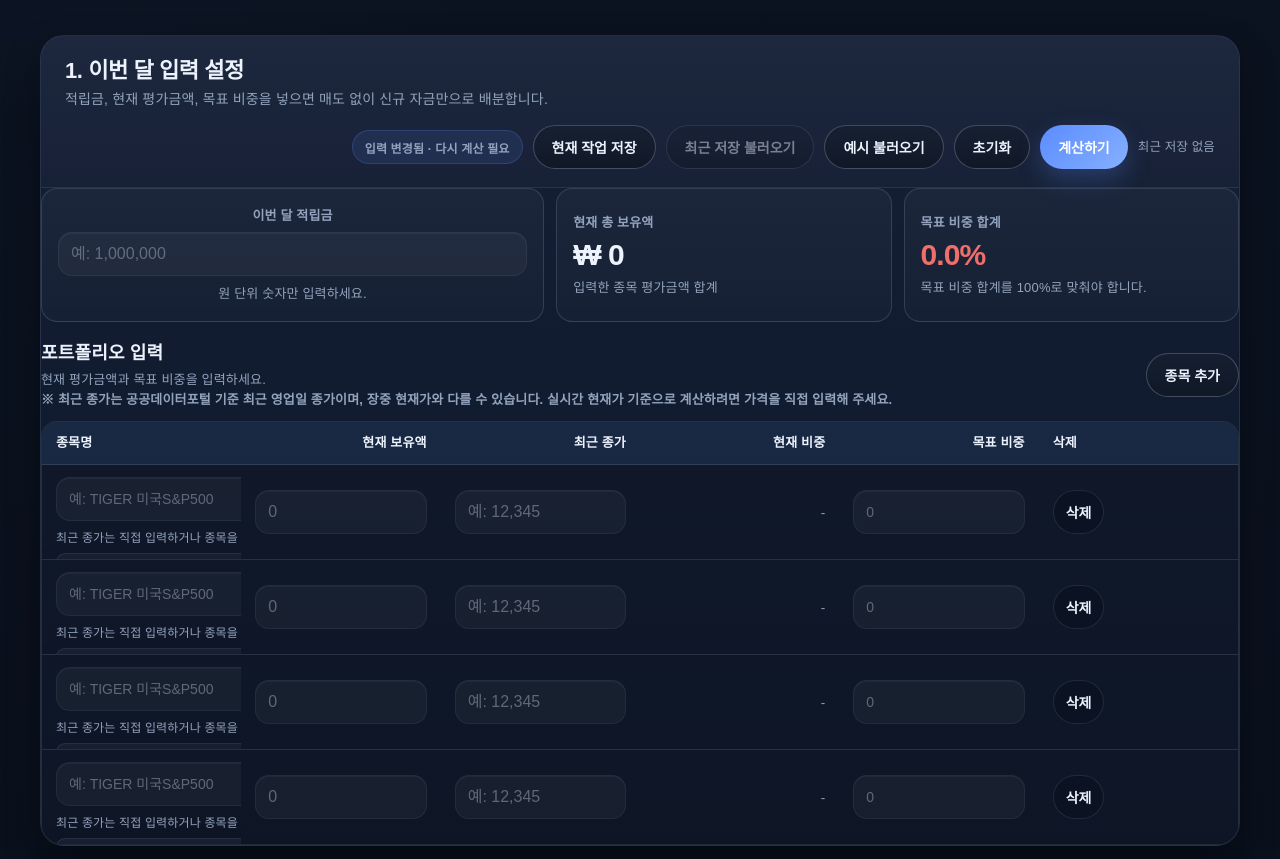
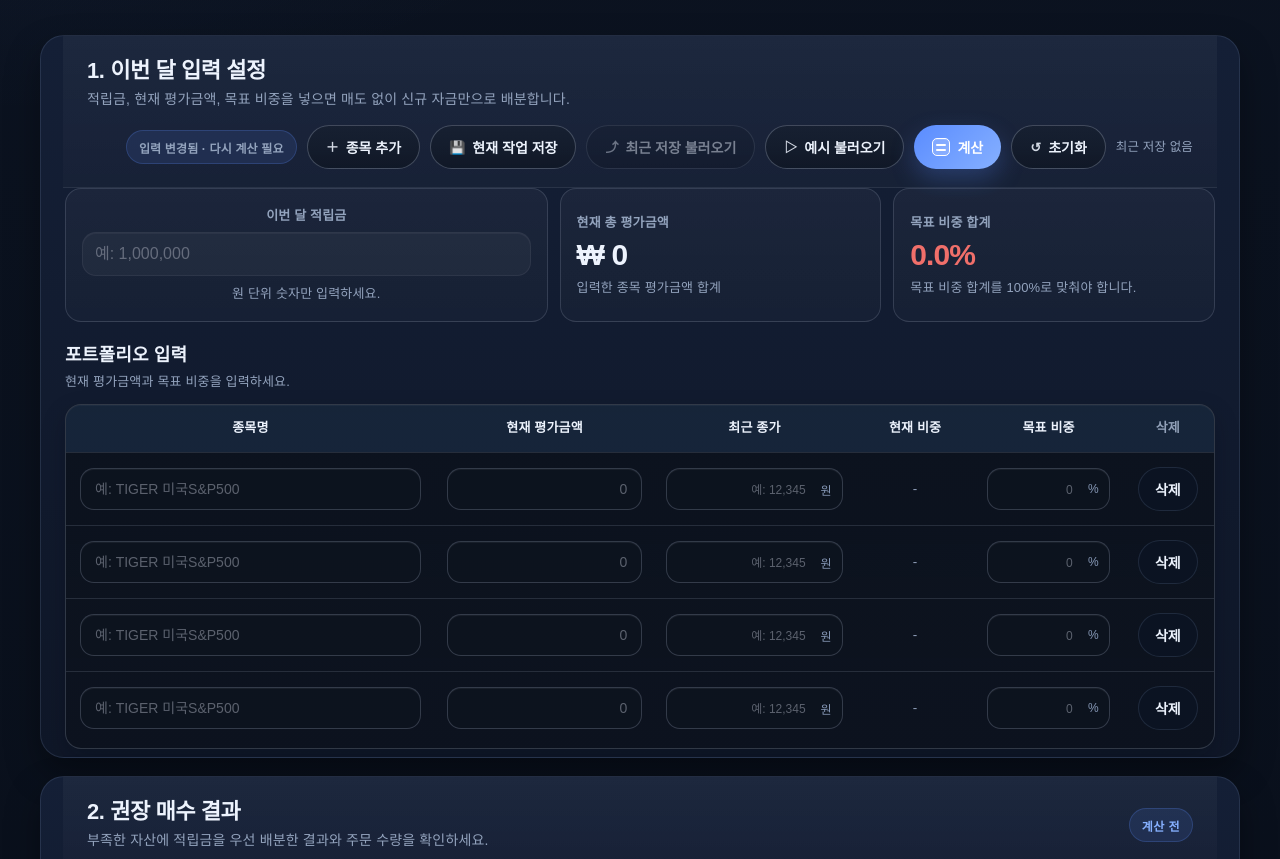
Before and after one commit to moosung8807/my-first-project, a plain HTML site: page pages/monthly-dca-rebalancing.html in a window 1280 px wide. Shown: the part 940-1799 px from the top of the page. Drawn offline with Linux system fonts and the light colour scheme; a web font is replaced by a local one.

Commit message:
Refine monthly DCA workspace layout

```diff
--- a/assets/css/monthly-dca.css
+++ b/assets/css/monthly-dca.css
@@ -34,6 +34,16 @@
   margin-bottom: 18px;
 }
 
+.monthlyToolCard,
+.monthlyResultCard,
+.monthlyInfoCard,
+.monthlyCatchCard,
+.monthlyFaqSection,
+.monthlyGuideRail .guideRailInner {
+  padding-left: 22px;
+  padding-right: 22px;
+}
+
 .monthlyPrimaryActions {
   align-items: center;
 }
@@ -55,6 +65,18 @@
   grid-template-columns: minmax(0, 1.5fr) repeat(2, minmax(0, 1fr));
   gap: 12px;
   margin-bottom: 18px;
+}
+
+.monthlyToolCard .controlGrid,
+.monthlyToolCard .toolTableHeader,
+.monthlyToolCard .toolError,
+.monthlyToolCard .toolTableWrap,
+.monthlyResultCard .metricGrid,
+.monthlyResultCard .allocationNote,
+.monthlyResultCard .toolTableWrap,
+.monthlyInfoCard .monthlyInfoGrid {
+  margin-left: 2px;
+  margin-right: 2px;
 }
 
 .fieldCard {
@@ -97,9 +119,7 @@ html[data-theme="light"] .fieldCard {
   line-height: 1.55;
 }
 
-#targetTotalLabel.isInvalid,
-.quoteStatus[data-tone="warn"],
-.quoteStatus[data-tone="error"] {
+#targetTotalLabel.isInvalid {
   color: var(--sell);
 }
 
@@ -108,7 +128,11 @@ html[data-theme="light"] .fieldCard {
   align-items: center;
   justify-content: space-between;
   gap: 14px;
-  margin: 18px 0 10px;
+  margin: 20px 0 12px;
+}
+
+.toolTableHeader > div {
+  min-width: 0;
 }
 
 .toolSectionTitle {
@@ -139,19 +163,56 @@ html[data-theme="light"] .fieldCard {
 
 .toolTableWrap {
   overflow-x: auto;
-  border: 1px solid var(--line);
+  margin-top: 12px;
+  margin-bottom: 8px;
+  padding-bottom: 4px;
+  border: 1px solid rgba(154, 166, 186, 0.26);
   border-radius: 16px;
-  background: linear-gradient(180deg, rgba(10, 15, 24, 0.24), rgba(10, 15, 24, 0.1));
+  background: linear-gradient(180deg, rgba(12, 18, 29, 0.92), rgba(12, 18, 29, 0.84));
+  box-shadow:
+    inset 0 1px 0 rgba(255, 255, 255, 0.04),
+    0 10px 24px rgba(4, 9, 17, 0.22);
 }
 
 html[data-theme="light"] .toolTableWrap {
-  background: rgba(255, 255, 255, 0.7);
+  background: rgba(250, 252, 255, 0.96);
+  border-color: rgba(108, 127, 153, 0.2);
+  box-shadow: inset 0 1px 0 rgba(255, 255, 255, 0.98);
 }
 
 .toolTable {
   width: 100%;
   min-width: 920px;
   border-collapse: collapse;
+}
+
+#dcaTable {
+  min-width: 940px;
+  table-layout: fixed;
+}
+
+#dcaTable .col-name {
+  width: 232px;
+}
+
+#dcaTable .col-amount {
+  width: 138px;
+}
+
+#dcaTable .col-price {
+  width: 126px;
+}
+
+#dcaTable .col-weight {
+  width: 76px;
+}
+
+#dcaTable .col-target {
+  width: 92px;
+}
+
+#dcaTable .col-del {
+  width: 58px;
 }
 
 .resultTable {
@@ -176,6 +237,49 @@ html[data-theme="light"] .toolTableWrap {
 
 html[data-theme="light"] .toolTable th {
   background: rgba(107, 130, 151, 0.12);
+}
+
+#dcaTable th,
+#dcaTable td {
+  padding-top: 14px;
+  padding-bottom: 14px;
+  padding-left: 14px;
+  padding-right: 14px;
+}
+
+#dcaTable thead th {
+  white-space: nowrap;
+}
+
+#dcaTable tbody td {
+  text-align: right;
+  white-space: nowrap;
+  overflow: hidden;
+  text-overflow: ellipsis;
+}
+
+#dcaTable th.col-del,
+#dcaTable td.col-del {
+  text-align: center;
+}
+
+#dcaTable th.col-name {
+  text-align: center;
+}
+
+#dcaTable td.col-name {
+  text-align: left;
+}
+
+#dcaTable th.col-weight,
+#dcaTable td.col-weight {
+  text-align: center;
+}
+
+#dcaTable th.col-amount,
+#dcaTable th.col-price,
+#dcaTable th.col-target {
+  text-align: center;
 }
 
 .toolTable tbody tr:last-child td {
@@ -206,7 +310,87 @@ html[data-theme="light"] .toolTable th {
 
 .dcaNameField {
   position: relative;
-  min-width: 220px;
+  min-width: 0;
+}
+
+#dcaTable tbody td.col-name {
+  overflow: visible;
+}
+
+#dcaTable .dcaNameField,
+#dcaTable .nameInput {
+  width: 100%;
+}
+
+#dcaTable td.col-name input,
+#dcaTable td.col-amount input,
+#dcaTable td.col-price input,
+#dcaTable td.col-target input {
+  display: block;
+  height: 42px;
+  margin: 1px 0;
+  padding: 0 14px;
+  box-sizing: border-box;
+  border-color: rgba(154, 166, 186, 0.28);
+  background: rgba(14, 20, 31, 0.92);
+  background-clip: padding-box;
+  box-shadow: inset 0 1px 0 rgba(255, 255, 255, 0.05);
+  font-size: 14px;
+  line-height: normal;
+}
+
+html[data-theme="light"] #dcaTable td.col-name input,
+html[data-theme="light"] #dcaTable td.col-amount input,
+html[data-theme="light"] #dcaTable td.col-price input,
+html[data-theme="light"] #dcaTable td.col-target input {
+  border-color: rgba(108, 127, 153, 0.18);
+  background: #f9fbfe;
+  box-shadow: inset 0 1px 0 rgba(255, 255, 255, 0.98);
+}
+
+#dcaTable td.col-name input {
+  text-align: left;
+}
+
+#dcaTable td.col-amount,
+#dcaTable td.col-price,
+#dcaTable td.col-target {
+  min-width: 0;
+}
+
+#dcaTable td.col-amount,
+#dcaTable td.col-price,
+#dcaTable td.col-target {
+  padding-left: 12px;
+  padding-right: 12px;
+  font-variant-numeric: tabular-nums;
+}
+
+#dcaTable .weightPreview {
+  display: inline-flex;
+  min-width: 72px;
+  justify-content: center;
+}
+
+#dcaTable td.col-amount .moneyInput,
+#dcaTable td.col-price .moneyInput,
+#dcaTable td.col-target .percentInput {
+  text-align: right;
+}
+
+#dcaTable td.col-price .moneyInput,
+#dcaTable td.col-target .percentInput {
+  padding-right: 36px;
+}
+
+#dcaTable td.col-price::after,
+#dcaTable td.col-target::after {
+  right: 23px;
+}
+
+#dcaTable .iconButton {
+  min-width: 60px;
+  padding: 0 10px;
 }
 
 .dcaSuggest {
@@ -222,6 +406,17 @@ html[data-theme="light"] .toolTable th {
   border-radius: 14px;
   background: linear-gradient(180deg, rgba(24, 33, 51, 0.98), rgba(18, 25, 38, 0.98));
   box-shadow: 0 16px 30px rgba(0, 0, 0, 0.22);
+  max-height: 220px;
+  overflow: auto;
+}
+
+.dcaSuggest.isAbove {
+  top: auto;
+  bottom: calc(100% + 6px);
+}
+
+.dcaSuggest[hidden] {
+  display: none;
 }
 
 html[data-theme="light"] .dcaSuggest {
@@ -266,24 +461,8 @@ html[data-theme="light"] .dcaSuggestItem.isActive {
   font-size: 12px;
 }
 
-.quoteStatus {
-  margin: 8px 0 0;
-  color: var(--muted);
-  font-size: 12px;
-  line-height: 1.5;
-}
-
-.quoteStatus[data-tone="success"],
 .resultTable .emphasis {
-  color: var(--signal-accent);
-}
-
-.quoteStatus[data-tone="manual"] {
-  color: color-mix(in srgb, var(--text) 58%, var(--muted) 42%);
-}
-
-.quoteStatus[data-tone="loading"] {
-  color: var(--gold-soft);
+  color: var(--sell);
 }
 
 .weightPreview {
@@ -521,6 +700,28 @@ html[data-theme="light"] .monthlyCatchLink {
     max-width: none;
   }
 
+  .monthlyToolCard,
+  .monthlyResultCard,
+  .monthlyInfoCard,
+  .monthlyCatchCard,
+  .monthlyFaqSection,
+  .monthlyGuideRail .guideRailInner {
+    padding-left: 18px;
+    padding-right: 18px;
+  }
+
+  .monthlyToolCard .controlGrid,
+  .monthlyToolCard .toolTableHeader,
+  .monthlyToolCard .toolError,
+  .monthlyToolCard .toolTableWrap,
+  .monthlyResultCard .metricGrid,
+  .monthlyResultCard .allocationNote,
+  .monthlyResultCard .toolTableWrap,
+  .monthlyInfoCard .monthlyInfoGrid {
+    margin-left: 0;
+    margin-right: 0;
+  }
+
   .monthlyHeroActions {
     gap: 8px;
   }
--- a/assets/js/monthly-dca-page.js
+++ b/assets/js/monthly-dca-page.js
@@ -49,7 +49,6 @@
   const QUOTE_ENDPOINT = "/api/quote";
   const WORKSPACE_SAVE_KEY = "rb-monthly-dca-saved-workspace-v1";
   const rowStates = new WeakMap();
-  const DEFAULT_QUOTE_STATUS = "최근 종가는 직접 입력하거나 종목을 선택해 자동으로 불러올 수 있습니다.";
   const DEFAULT_ROWS = [
     { name: "", amount: "", price: "", target: "" },
     { name: "", amount: "", price: "", target: "" },
@@ -89,12 +88,6 @@
     toastTimer = setTimeout(() => {
       toast.classList.remove("show");
     }, 1700);
-  }
-
-  function formatBaseDateLabel(value) {
-    const raw = String(value || "").trim();
-    if (!/^\d{8}$/.test(raw)) return "";
-    return `${raw.slice(0, 4)}-${raw.slice(4, 6)}-${raw.slice(6, 8)} 기준`;
   }
 
   function updateStaleBadge() {
@@ -286,8 +279,10 @@
   function setRowQuoteStatus(tr, message, tone = "idle") {
     const statusEl = tr.querySelector(".quoteStatus");
     if (!statusEl) return;
-    statusEl.textContent = message || DEFAULT_QUOTE_STATUS;
+    const nextMessage = String(message || "").trim();
+    statusEl.textContent = nextMessage;
     statusEl.dataset.tone = tone;
+    statusEl.hidden = !nextMessage;
   }
 
   function abortQuoteRequest(tr) {
@@ -304,10 +299,31 @@
     if (!box || !nameInput) return;
     box.hidden = true;
     box.innerHTML = "";
+    box.classList.remove("isAbove");
+    box.style.removeProperty("max-height");
     ensureRowState(tr).activeIndex = -1;
     nameInput.setAttribute("aria-expanded", "false");
     nameInput.removeAttribute("aria-controls");
     nameInput.removeAttribute("aria-activedescendant");
+  }
+
+  function updateSuggestionPlacement(tr) {
+    const box = getSuggestBox(tr);
+    const nameInput = tr.querySelector(".nameInput");
+    if (!box || !nameInput || box.hidden) return;
+
+    box.classList.remove("isAbove");
+
+    const inputRect = nameInput.getBoundingClientRect();
+    const desiredHeight = Math.min(box.scrollHeight || 0, 220);
+    const availableBelow = Math.max(0, window.innerHeight - inputRect.bottom - 12);
+    const availableAbove = Math.max(0, inputRect.top - 12);
+    const shouldOpenAbove = availableBelow < Math.min(desiredHeight, 180) && availableAbove > availableBelow;
+    const availableSpace = shouldOpenAbove ? availableAbove : availableBelow;
+    const cappedHeight = Math.max(88, Math.min(220, availableSpace - 8));
+
+    box.classList.toggle("isAbove", shouldOpenAbove);
+    box.style.maxHeight = `${cappedHeight}px`;
   }
 
   function applySuggestionSelection(tr, item) {
@@ -357,6 +373,7 @@
       box.id = `dcaSuggest-${Math.random().toString(36).slice(2, 8)}`;
     }
     nameInput.setAttribute("aria-controls", box.id);
+    updateSuggestionPlacement(tr);
     setActiveSuggestionIndex(tr, 0);
   }
 
@@ -400,7 +417,7 @@
     }
 
     if (!force && priceInput.dataset.edited === "manual" && parseNum(priceInput.value) > 0) {
-      setRowQuoteStatus(tr, "최근 종가 직접 입력값을 사용 중입니다.", "manual");
+      setRowQuoteStatus(tr, "", "manual");
       return;
     }
 
@@ -416,10 +433,9 @@
       tr.dataset.resolvedSymbol = result.symbol;
       priceInput.value = withComma(String(Math.round(result.price)));
       delete priceInput.dataset.edited;
-      const baseDateLabel = formatBaseDateLabel(result.baseDate);
       setRowQuoteStatus(
         tr,
-        baseDateLabel ? `${baseDateLabel} 최근 종가를 불러왔습니다.` : `${result.symbol} 최근 종가를 불러왔습니다.`,
+        "",
         "success"
       );
       updateInputSummary();
@@ -439,7 +455,7 @@
     const tr = document.createElement("tr");
     tr.dataset.resolvedSymbol = row.symbol || "";
     tr.innerHTML = `
-      <td>
+      <td class="col-name">
         <div class="dcaNameField">
           <input
             class="nameInput"
@@ -452,22 +468,21 @@
             aria-expanded="false"
           />
           <div class="dcaSuggest" hidden role="listbox"></div>
-          <p class="quoteStatus" data-tone="idle">${escapeHtml(DEFAULT_QUOTE_STATUS)}</p>
         </div>
       </td>
-      <td class="num">
+      <td class="num col-amount">
         <input class="moneyInput" data-field="amount" inputmode="numeric" placeholder="0" value="${escapeHtml(row.amount || "")}" />
       </td>
-      <td class="num">
+      <td class="num col-price">
         <input class="moneyInput priceInput" data-field="price" inputmode="numeric" placeholder="예: 12,345" value="${escapeHtml(row.price || "")}" />
       </td>
-      <td class="num">
+      <td class="num col-weight">
         <span class="weightPreview">0.0%</span>
       </td>
-      <td class="num">
+      <td class="num col-target">
         <input class="percentInput" data-field="target" inputmode="decimal" placeholder="0" value="${escapeHtml(row.target || "")}" />
       </td>
-      <td>
+      <td class="col-del">
         <button class="iconButton" type="button" aria-label="종목 삭제">삭제</button>
       </td>
     `;
@@ -483,7 +498,7 @@
     }
 
     if (parseNum(priceInput.value) > 0) {
-      setRowQuoteStatus(tr, "최근 종가 직접 입력값을 사용 중입니다.", "manual");
+      setRowQuoteStatus(tr, "", "manual");
       priceInput.dataset.edited = "manual";
     }
 
@@ -499,9 +514,9 @@
       formatInputWithComma(priceInput);
       priceInput.dataset.edited = parseNum(priceInput.value) > 0 ? "manual" : "";
       if (parseNum(priceInput.value) > 0) {
-        setRowQuoteStatus(tr, "최근 종가 직접 입력값을 사용 중입니다.", "manual");
+        setRowQuoteStatus(tr, "", "manual");
       } else {
-        setRowQuoteStatus(tr, DEFAULT_QUOTE_STATUS, "idle");
+        setRowQuoteStatus(tr, "", "idle");
       }
       markDirtyIfNeeded();
       clearResults();
@@ -524,13 +539,13 @@
       if (!String(nameInput.value || "").trim()) {
         hideNameSuggestions(tr);
         if (!priceInput.dataset.edited) {
-          setRowQuoteStatus(tr, DEFAULT_QUOTE_STATUS, "idle");
+          setRowQuoteStatus(tr, "", "idle");
         }
         return;
       }
       showNameSuggestions(tr, nameInput.value);
       if (!priceInput.dataset.edited) {
-        setRowQuoteStatus(tr, "종목을 선택하면 최근 종가를 자동으로 불러옵니다.", "idle");
+        setRowQuoteStatus(tr, "", "idle");
       }
     });
     nameInput.addEventListener("focus", () => {
@@ -769,7 +784,7 @@
         row.amountEl.classList.add("invalidField");
         if (!firstInvalid) firstInvalid = row.amountEl;
         if (!errorBox.textContent) {
-          showError(`${index + 1}번째 종목의 현재 보유액을 확인하세요.`);
+          showError(`${index + 1}번째 종목의 현재 평가금액을 확인하세요.`);
         }
       }
       if (row.currentPrice < 0) {
--- a/pages/monthly-dca-rebalancing.html
+++ b/pages/monthly-dca-rebalancing.html
@@ -20,7 +20,7 @@
 
   <meta property="og:type" content="article" />
   <meta property="og:title" content="월 적립식 매수 비중 계산기 | 매달 얼마씩 사야 목표 비중에 가까워질까" />
-  <meta property="og:description" content="현재 보유액, 목표 비중, 이번 달 적립금을 넣으면 각 종목별 권장 매수 금액을 계산합니다." />
+  <meta property="og:description" content="현재 평가금액, 목표 비중, 이번 달 적립금을 넣으면 각 종목별 권장 매수 금액을 계산합니다." />
   <meta property="og:url" content="https://rebalancing.kr/pages/monthly-dca-rebalancing.html" />
   <meta property="og:site_name" content="Rebalancing Helper" />
   <meta property="og:locale" content="ko_KR" />
@@ -37,7 +37,7 @@
         "answer": "과대 비중 자산을 매도하지 않는 조건에서는 이번 달 적립금만으로 정확히 목표 비중에 맞추기 어려울 수 있습니다. 이 계산기는 부족한 자산에 적립금을 배분해 목표 비중에 더 가까워지도록 돕습니다."
       },
       {
-        "question": "현재 보유액만 입력해도 되나요?",
+        "question": "현재 평가금액만 입력해도 되나요?",
         "answer": "네. 이 페이지는 현재 보유 수량이 아니라 종목별 현재 평가금액을 기준으로 계산합니다. 적립식 매수 배분만 빠르게 보고 싶을 때 적합합니다."
       },
       {
@@ -66,7 +66,7 @@
           <span class="heroTitleLine"><span class="heroTitleAccent">매수</span> 계산기</span>
         </h1>
         <p class="heroDesc">
-          현재 보유액과 목표 비중, 이번 달 적립금을 넣으면
+          현재 평가금액과 목표 비중, 이번 달 적립금을 넣으면
           매도 없이 어떤 종목을 얼마씩 사야 목표 비중에 더 가까워지는지 바로 계산합니다.
         </p>
 
@@ -92,7 +92,7 @@
                 <path d="M16.5 3.5a2.1 2.1 0 0 1 3 3L7 19l-4 1 1-4Z" />
               </svg>
             </span>
-            <span class="heroStepLabel">적립금과 보유액 입력</span>
+            <span class="heroStepLabel">적립금과 평가금액 입력</span>
           </li>
           <li>
             <span class="heroStepBadge">2</span>
@@ -139,13 +139,14 @@
               <h2 id="dcaToolTitle">1. 이번 달 입력 설정</h2>
               <p>적립금, 현재 평가금액, 목표 비중을 넣으면 매도 없이 신규 자금만으로 배분합니다.</p>
             </div>
-            <div class="sectionHeadingActions monthlyPrimaryActions">
+            <div class="sectionHeadingActions controlActions monthlyPrimaryActions">
               <span class="statusBadge" id="dcaStaleBadge" hidden>입력 변경됨 · 다시 계산 필요</span>
-              <button class="secondary" id="dcaSaveBtn" type="button">현재 작업 저장</button>
-              <button class="secondary" id="dcaLoadBtn" type="button" disabled>최근 저장 불러오기</button>
-              <button class="secondary" id="dcaDemoBtn" type="button">예시 불러오기</button>
-              <button class="secondary" id="dcaResetBtn" type="button">초기화</button>
-              <button class="primary" id="dcaCalcBtn" type="button">계산하기</button>
+              <button class="secondary" id="dcaAddRowBtn" type="button"><span class="buttonGlyph" aria-hidden="true">＋</span>종목 추가</button>
+              <button class="secondary" id="dcaSaveBtn" type="button"><span class="buttonGlyph" aria-hidden="true">💾</span>현재 작업 저장</button>
+              <button class="secondary" id="dcaLoadBtn" type="button" disabled><span class="buttonGlyph" aria-hidden="true">⤴</span>최근 저장 불러오기</button>
+              <button class="secondary" id="dcaDemoBtn" type="button"><span class="buttonGlyph" aria-hidden="true">▷</span>예시 불러오기</button>
+              <button class="primary" id="dcaCalcBtn" type="button"><span class="buttonGlyph calcGlyph" aria-hidden="true"></span>계산</button>
+              <button class="secondary" id="dcaResetBtn" type="button"><span class="buttonGlyph" aria-hidden="true">↺</span>초기화</button>
               <span class="saveStatusText" id="dcaSaveStatusText" aria-live="polite">최근 저장 없음</span>
             </div>
           </div>
@@ -158,7 +159,7 @@
             </label>
 
             <div class="fieldCard compact">
-              <span class="fieldLabel">현재 총 보유액</span>
+              <span class="fieldLabel">현재 총 평가금액</span>
               <strong class="fieldValue" id="currentTotalLabel">₩ 0</strong>
               <span class="fieldHint">입력한 종목 평가금액 합계</span>
             </div>
@@ -174,9 +175,7 @@
             <div>
               <h3 class="toolSectionTitle">포트폴리오 입력</h3>
               <p class="toolSectionCopy">현재 평가금액과 목표 비중을 입력하세요.</p>
-              <p class="toolSectionCopy"><strong>※ 최근 종가는 공공데이터포털 기준 최근 영업일 종가이며, 장중 현재가와 다를 수 있습니다. 실시간 현재가 기준으로 계산하려면 가격을 직접 입력해 주세요.</strong></p>
             </div>
-            <button class="secondary" id="dcaAddRowBtn" type="button">종목 추가</button>
           </div>
 
           <div class="toolError" id="dcaError" role="alert" aria-live="assertive" hidden></div>
@@ -184,14 +183,22 @@
           <div class="toolTableWrap">
             <table class="toolTable" id="dcaTable">
               <caption class="srOnly">현재 평가금액과 목표 비중을 입력하는 표</caption>
+              <colgroup>
+                <col class="col-name" />
+                <col class="col-amount" />
+                <col class="col-price" />
+                <col class="col-weight" />
+                <col class="col-target" />
+                <col class="col-del" />
+              </colgroup>
               <thead>
                 <tr>
-                  <th>종목명</th>
-                  <th class="num">현재 보유액</th>
-                  <th class="num">최근 종가</th>
-                  <th class="num">현재 비중</th>
-                  <th class="num">목표 비중</th>
-                  <th>삭제</th>
+                  <th class="col-name">종목명</th>
+                  <th class="num col-amount">현재 평가금액</th>
+                  <th class="num col-price">최근 종가</th>
+                  <th class="num col-weight">현재 비중</th>
+                  <th class="num col-target">목표 비중</th>
+                  <th class="col-del">삭제</th>
                 </tr>
               </thead>
               <tbody id="dcaTableBody"></tbody>
```
